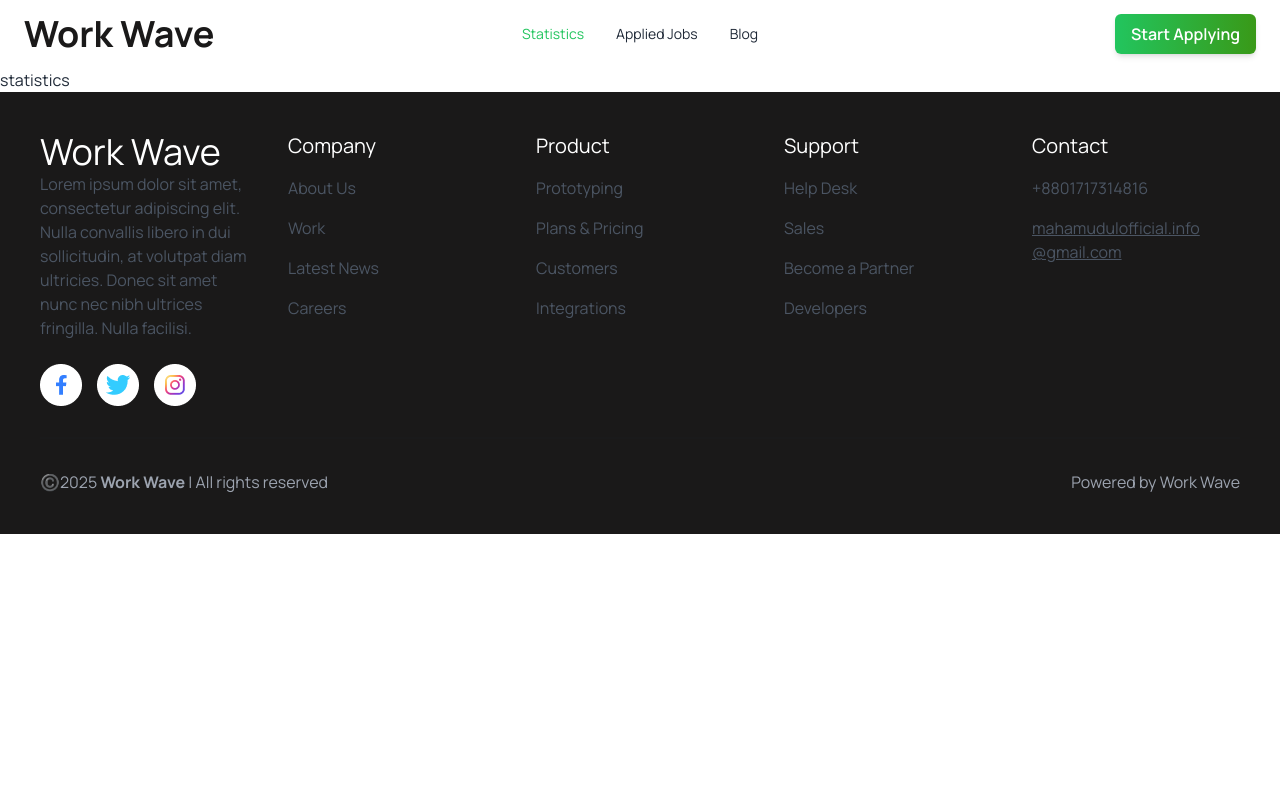
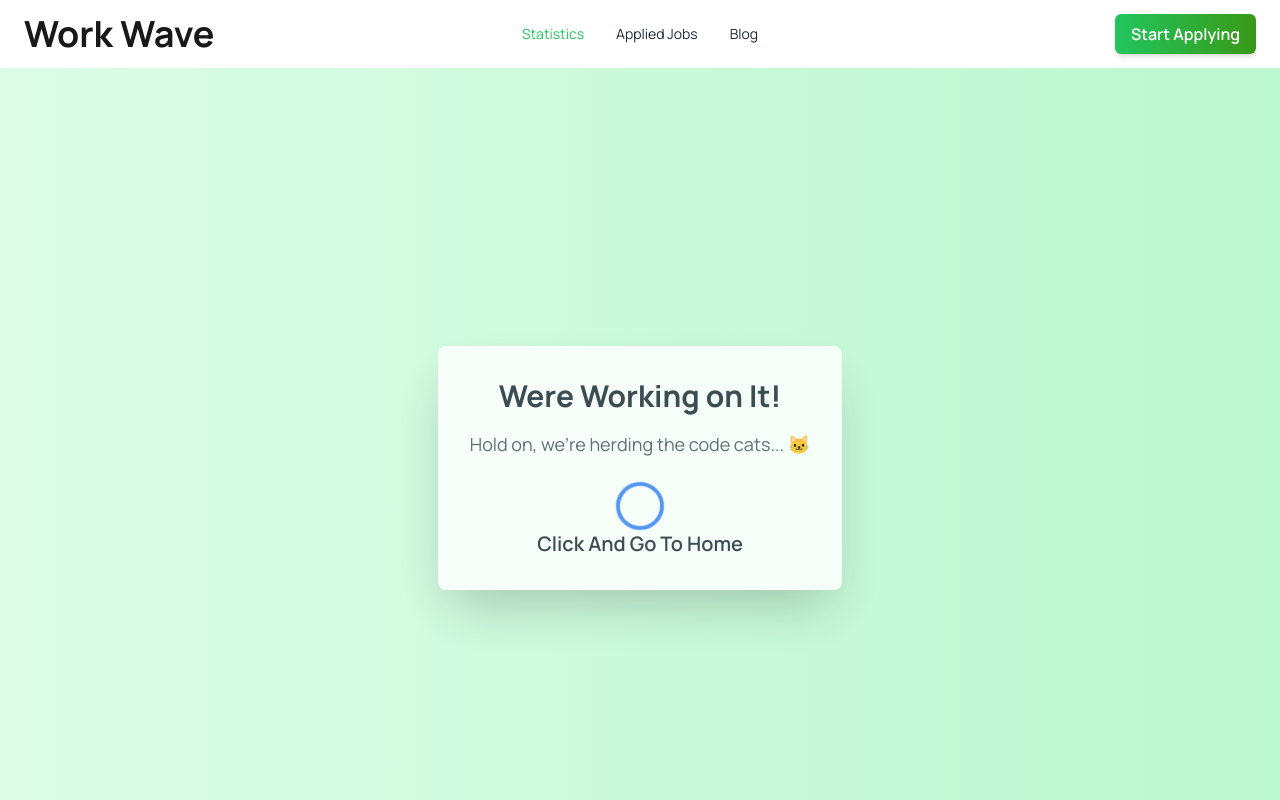
Before and after one commit to mahamudul-01/30-Days-React-Challange-Day-9, a React (Vite) app: page /statistics in a window 1280 px wide. Shown: the top 800 px of the page. Built offline with nearby package versions, Linux system fonts and the light colour scheme.

Commit message:
add remote/onsite job type display; implement filtering for applied jobs; enhance banner text; introduce FunnyLoadingMessages component

```diff
--- a/src/components/AppliedJobCard/AppliedJobCard.jsx
+++ b/src/components/AppliedJobCard/AppliedJobCard.jsx
@@ -10,6 +10,7 @@ const AppliedJobCard = ({ job }) => {
     job_type,
 
     salary,
+    remote_or_onsite,
 
     contact_information,
   } = job;
@@ -24,9 +25,12 @@ const AppliedJobCard = ({ job }) => {
           <div className="card-body">
             <h2 className="card-title">{job_title}</h2>
             <p>{company_name}</p>
-            <div className="flex justify-items-start items-center space-x-4 w-[30%]">
+            <div className="flex justify-items-start items-center space-x-4 w-[60%]">
               <p className="border border-[#399918] text-center p-2 text-sm font-semibold rounded-md text-[#399918] " >
                 {job_type}
+              </p>
+              <p className="border border-[#399918] text-center p-2 text-sm font-semibold rounded-md text-[#399918] " >
+                {remote_or_onsite}
               </p>
             </div>
             <div className="flex justify-start items-center space-x-2">
--- a/src/components/Banner/Banner.jsx
+++ b/src/components/Banner/Banner.jsx
@@ -12,9 +12,10 @@ const Banner = () => {
               <span className="dark:text-[#399918]">Dream Job</span>
             </h1>
             <p className="mt-6 mb-8 text-lg sm:mb-12">
-              Dictum aliquam porta in condimentum ac integer
+           Your dream job is closer than you think. Imagine a career that excites you, fulfills your passions, and aligns with your goals. With just one click, you can take the first step toward making it a reality.
               <br className="hidden md:inline lg:hidden" />
-              turpis pulvinar, est scelerisque ligula sem
+              Whether it’s the role you’ve always wanted, the company you admire, or the chance to grow and thrive,
+
             </p>
             <div className="flex flex-col space-y-4 sm:items-center sm:justify-center sm:flex-row sm:space-y-0 sm:space-x-4 lg:justify-start">
               <a
--- /dev/null
+++ b/src/components/FunnyLoadingMessages/FunnyLoadingMessages.jsx
@@ -0,0 +1,51 @@
+import { useEffect, useState } from "react";
+import { Link } from "react-router-dom";
+
+
+const FunnyLoadingMessages = () => {
+  const messages = [
+    "Hold on, we're herding the code cats... 🐱",
+    "Brewing a fresh pot of JavaScript... ☕",
+    "Counting to infinity (almost there)... 🚀",
+    "Spinning up the hamster wheel... 🐹",
+    "Assembling the Avengers of algorithms... 🦸‍♂️",
+    "Teaching AI to tell better jokes... 🤖",
+    "Unboxing your dreams... 📦",
+    "Polishing the pixels... ✨",
+    "Convincing the server to cooperate... 🖥️",
+    "Summoning the coding wizards... 🧙‍♂️",
+  ];
+
+  const [message, setMessage] = useState(messages[0]);
+
+  useEffect(() => {
+    const interval = setInterval(() => {
+      const randomIndex = Math.floor(Math.random() * messages.length);
+      setMessage(messages[randomIndex]);
+    }, 6000); // Change message every 3 seconds
+
+    return () => clearInterval(interval);
+  // eslint-disable-next-line react-hooks/exhaustive-deps
+  }, []);
+
+  return (
+   <div>
+    <Link to='/'>
+    <div className="flex flex-col items-center justify-center min-h-screen bg-gradient-to-r from-green-100 to-green-200">
+      <div className="bg-white p-8 rounded-lg shadow-2xl text-center animate-pulse">
+        <h1 className="text-3xl font-bold text-gray-800 mb-4">
+          Were Working on It!
+        </h1>
+        <p className="text-lg text-gray-600 mb-6">{message}</p>
+        <div className="flex justify-center">
+          <div className="w-12 h-12 border-4 border-t-4 border-blue-500 rounded-full animate-spin"></div>
+        </div>
+        <h2 className="text-xl font-semibold">Click And Go To Home</h2>
+      </div>
+    </div>
+    </Link>
+   </div>
+  );
+};
+
+export default FunnyLoadingMessages;
--- a/src/components/Job/Job.jsx
+++ b/src/components/Job/Job.jsx
@@ -7,8 +7,10 @@ const Job = ({ job }) => {
     logo,
     job_title,
     company_name,
+    job_type,
 
     salary,
+    remote_or_onsite,
 
     contact_information,
   } = job;
@@ -21,10 +23,10 @@ const Job = ({ job }) => {
       <p className="text-gray-600 text-base">{company_name}</p>
       <div className="flex justify-items-start items-center space-x-4">
         <p className="border border-[#399918] p-4 text-sm font-semibold rounded-md text-[#399918]">
-          Remote
+          {job_type}
         </p>
         <p className="border border-[#399918] p-4 text-sm font-semibold rounded-md text-[#399918]">
-          Remote
+          {remote_or_onsite}
         </p>
       </div>
       <div className="flex justify-start items-center space-x-2">
--- a/src/pages/AppliedJob/AppliedJob.jsx
+++ b/src/pages/AppliedJob/AppliedJob.jsx
@@ -8,6 +8,27 @@ import { IoIosArrowDown } from "react-icons/io";
 const AppliedJob = () => {
   const [jobsApplied, setJobsApplied] = useState([]);
 
+  const [displayJobs,setDisplayJobs]=useState([]);
+
+  const handleFilter = (filter) => {
+    if (filter === "All") {
+      setDisplayJobs(jobsApplied);
+    }
+    else if (filter === "Remote") {
+      const remoteJobs = jobsApplied.filter(
+        (job) => job.remote_or_onsite === "Remote"
+      );
+      setDisplayJobs(remoteJobs);
+    }
+    else if (filter === "Onsite") {
+      const onsiteJobs = jobsApplied.filter(
+        (job) => job.remote_or_onsite === "Onsite"
+      );
+      setDisplayJobs(onsiteJobs);
+    }
+  };
+
+
   const jobs = useLoaderData();
   useEffect(() => {
     const storedJobIds = getStoredJobApplications();
@@ -15,13 +36,14 @@ const AppliedJob = () => {
       const jobsApplied = jobs.filter((job) => storedJobIds.includes(job.id));
       console.log(jobsApplied);
       setJobsApplied(jobsApplied);
+      setDisplayJobs(jobsApplied);
     }
+  // eslint-disable-next-line react-hooks/exhaustive-deps
   }, []);
   return (
     <div className="max-w-[1460px] mx-auto px-6">
       <h2 className="text-5xl mt-10 text-center font-semibold mb-6">
         Applied Jobs
-
       </h2>
       <div className="flex justify-end">
         <div className="dropdown dropdown-bottom dropdown-end">
@@ -33,17 +55,18 @@ const AppliedJob = () => {
             tabIndex={0}
             className="dropdown-content z-[1] menu p-2 shadow bg-base-100 rounded-box w-52"
           >
-            <li>
-              <a>Item 1</a>
+            <li onClick={() => handleFilter("All")}>
+              <a>All</a>
             </li>
-            <li>
-              <a>Item 2</a>
+            <li >
+              <a onClick={() => handleFilter("Remote")}>Remote</a>
+              <a onClick={() => handleFilter("Onsite")}>Onsite</a>
             </li>
           </ul>
         </div>
       </div>
       <div>
-        {jobsApplied.map((job) => (
+        {displayJobs.map((job) => (
           <AppliedJobCard job={job} key={job?.id}></AppliedJobCard>
         ))}
       </div>
--- a/src/pages/Blog/Blog.jsx
+++ b/src/pages/Blog/Blog.jsx
@@ -1,8 +1,9 @@
+import FunnyLoadingMessages from "../../components/FunnyLoadingMessages/FunnyLoadingMessages";
 
 const Blog = () => {
     return (
         <div>
-            Blog
+            <FunnyLoadingMessages></FunnyLoadingMessages>
         </div>
     );
 };
--- a/src/pages/Statistics/Statistics.jsx
+++ b/src/pages/Statistics/Statistics.jsx
@@ -1,8 +1,9 @@
+import FunnyLoadingMessages from "../../components/FunnyLoadingMessages/FunnyLoadingMessages";
 
 const Statistics = () => {
     return (
         <div>
-            statistics
+            <FunnyLoadingMessages></FunnyLoadingMessages>
         </div>
     );
 };
```
